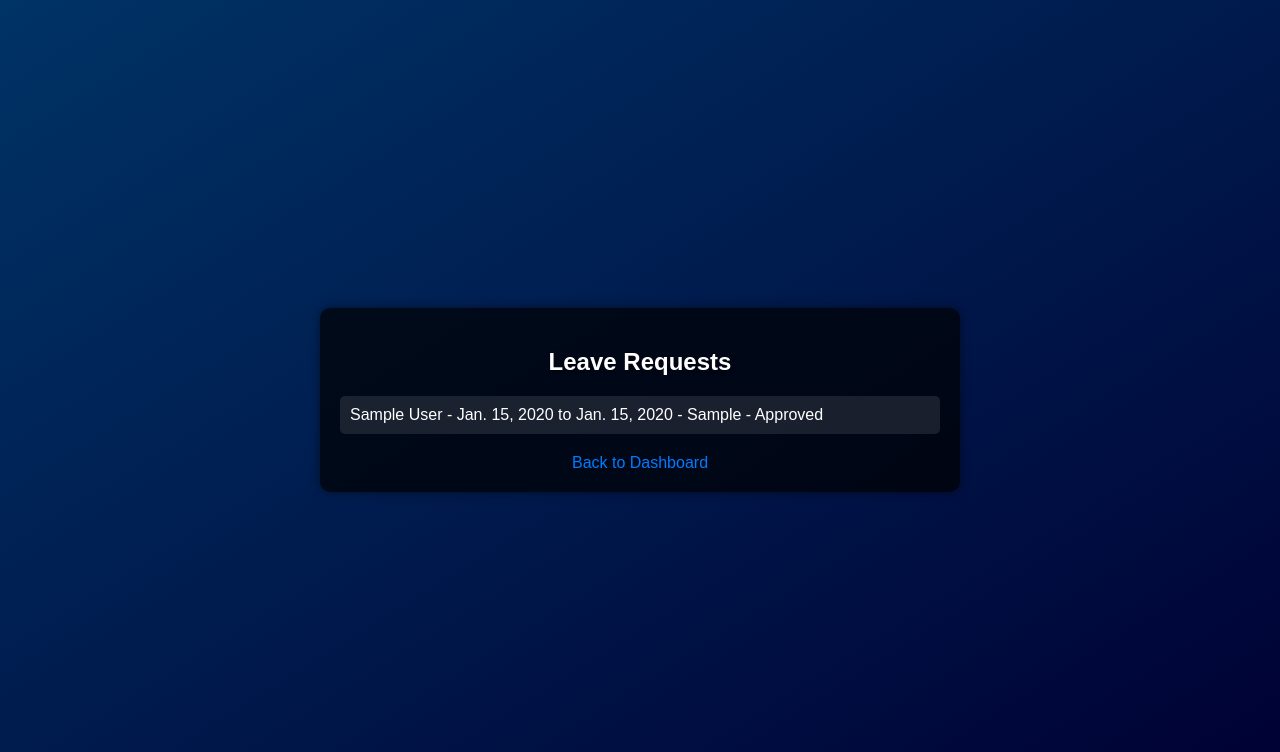
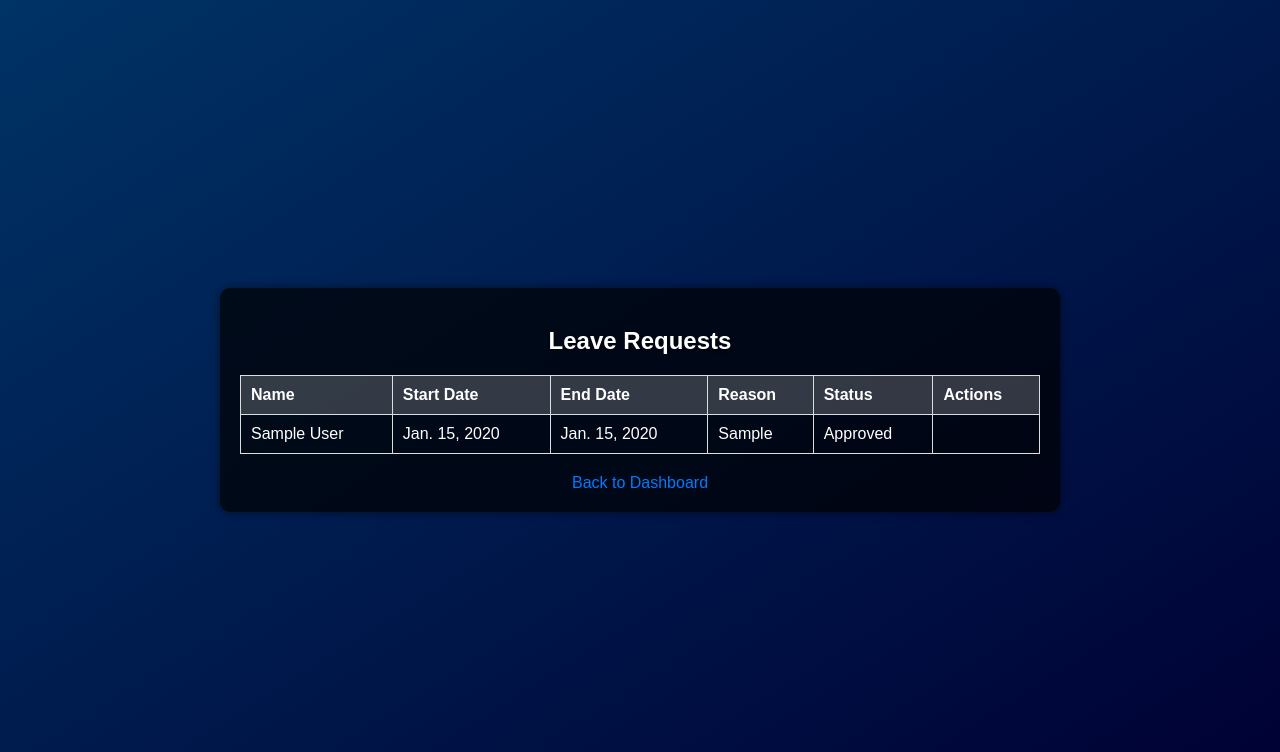
Before and after one commit to sumit-27-07/Payroll_service_Teammate, a Django app: page /show_leave_requests/ in a window 1280 px wide. Shown: the top 752 px of the page. Run offline with Django 5.2, Linux system fonts and the light colour scheme; a user stored in the database is signed in; tables that the repository leaves empty hold one stand-in row (values such as "Sample post").

Commit message:
Change in frontend

```diff
--- a/payroll_service/employees/templates/show_leave_requests.html
+++ b/payroll_service/employees/templates/show_leave_requests.html
@@ -23,7 +23,7 @@
             padding: 20px;
             border-radius: 10px;
             box-shadow: 0 0 10px rgba(0, 0, 0, 0.5);
-            max-width: 600px;
+            max-width: 800px;
             width: 100%;
         }
         h2 {
@@ -31,22 +31,28 @@
             color: #FFFFFF;
             text-shadow: 2px 2px 4px rgba(0, 0, 0, 0.5);
         }
-        ul {
-            list-style-type: none;
-            padding: 0;
+        table {
+            width: 100%;
+            border-collapse: collapse;
+            margin-top: 20px;
         }
-        li {
+        th, td {
+            padding: 10px;
+            border: 1px solid #ddd;
+            text-align: left;
+        }
+        th {
+            background-color: rgba(255, 255, 255, 0.2);
+        }
+        tr:nth-child(even) {
             background-color: rgba(255, 255, 255, 0.1);
-            margin-bottom: 15px;
-            padding: 10px;
-            border-radius: 5px;
+        }
+        .action-buttons {
             display: flex;
-            justify-content: space-between;
-            align-items: center;
+            gap: 10px;
         }
-        li form {
+        .action-buttons form {
             display: inline-block;
-            margin-left: 10px;
         }
         button {
             padding: 5px 10px;
@@ -75,11 +81,28 @@
 <body>
     <div class="container">
         <h2>Leave Requests</h2>
-        <ul>
+        <table>
+            <thead>
+                <tr>
+                    <th>Name</th>
+                    <th>Start Date</th>
+                    <th>End Date</th>
+                    <th>Reason</th>
+                    <th>Status</th>
+                    <th>Actions</th>
+                </tr>
+            </thead>
+            <tbody>
                 {% for leave in leave_requests %}
-                <li>
-                    <span>{{ leave.employee.name }} - {{ leave.start_date }} to {{ leave.end_date }} - {{ leave.reason }} - {{ leave.status }}</span>
+                    <tr>
+                        <td>{{ leave.employee.name }}</td>
+                        <td>{{ leave.start_date }}</td>
+                        <td>{{ leave.end_date }}</td>
+                        <td>{{ leave.reason }}</td>
+                        <td>{{ leave.status }}</td>
+                        <td>
                             {% if leave.status == 'pending' %}
+                                <div class="action-buttons">
                                     <form method="post" action="{% url 'manage_leave_request' leave.id 'approve' %}">
                                         {% csrf_token %}
                                         <button type="submit">Approve</button>
@@ -88,10 +111,13 @@
                                         {% csrf_token %}
                                         <button type="submit">Reject</button>
                                     </form>
+                                </div>
                             {% endif %}
-                </li>
+                        </td>
+                    </tr>
                 {% endfor %}
-        </ul>
+            </tbody>
+        </table>
         <a href="{% url 'dashboard' %}">Back to Dashboard</a>
     </div>
 </body>
```
Also changed, not shown: payroll_service/employees/templates/show_employees.html (+32 -19 lines). Lines whose indentation alone changed are shown as unchanged.
